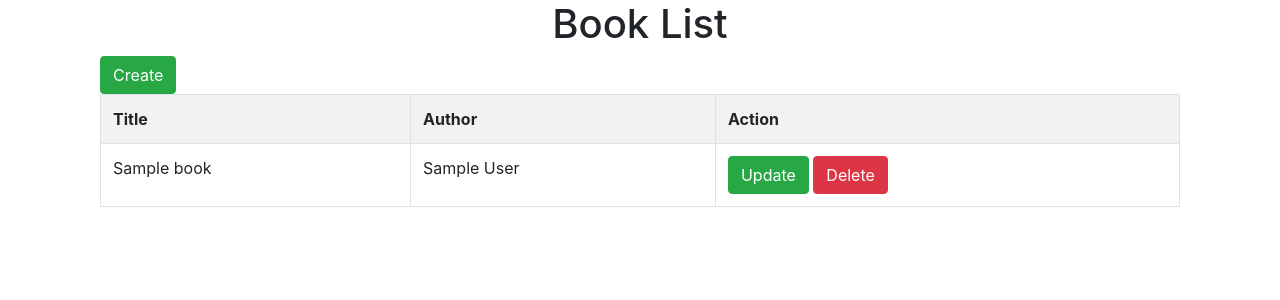
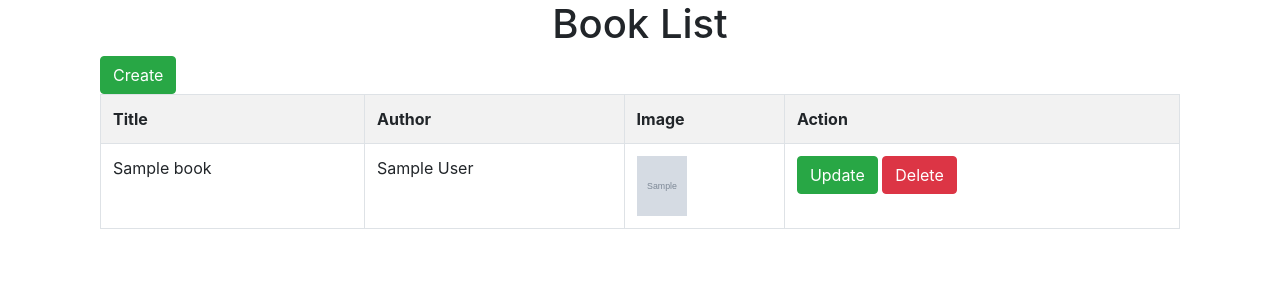
Before and after one commit to Prashant2344/kotukosecond, a PHP site: page /admin/display.php in a window 1280 px wide. Shown: the top 300 px of the page. Run offline with PHP 8.4, Linux system fonts and the light colour scheme; tables that the repository leaves empty or names only in its code hold one stand-in row (values such as "Sample post"); grey boxes marked "Sample" are stand-in pictures; some libraries are stand-ins or nearby versions.

Commit message:
added image in display table list

```diff
--- a/admin/delete.php
+++ b/admin/delete.php
@@ -13,5 +13,7 @@ include '../connection.php';
     $query = "DELETE FROM `book_association` WHERE book_id=$id OR association_id=$id";
     mysqli_query($con,$query);
 
+    $con->close();
+
     header('location:display.php');
 ?>
--- a/admin/display.php
+++ b/admin/display.php
@@ -13,6 +13,8 @@
         $results[] = $row;
     }
 
+    $con->close();
+
     echo $twig->render('list.html',array(
         'title' => 'Book List',
         'books' => $results ?? []
--- a/admin/update.php
+++ b/admin/update.php
@@ -71,5 +71,6 @@ if(isset($_POST['submit_form'])){
 
         move_uploaded_file($tempname, $folder);
     }
+
     header('location:display.php');
 }
--- a/views/list.html
+++ b/views/list.html
@@ -19,6 +19,7 @@
             <tr>
                 <th>Title</th>
                 <th>Author</th>
+                <th>Image</th>
                 <th>Action</th>
             </tr>
 
@@ -26,6 +27,7 @@
             <tr>
                 <td>{{ row.title }}</td>
                 <td>{{ row.author }}</td>
+                <td><img src="../image/{{ row.featured_image }}" alt="{{ row.title }}" class="src" height="60px;" width="50px;"></td>
                 <td>
                     <button class="btn btn-success"> <a href="update.php?id={{ row.id }}" class="text-white"> Update</a></button>
                     <button class="btn btn-danger"> <a href="delete.php?id={{ row.id }}" class="text-white"> Delete</a></button>
```
